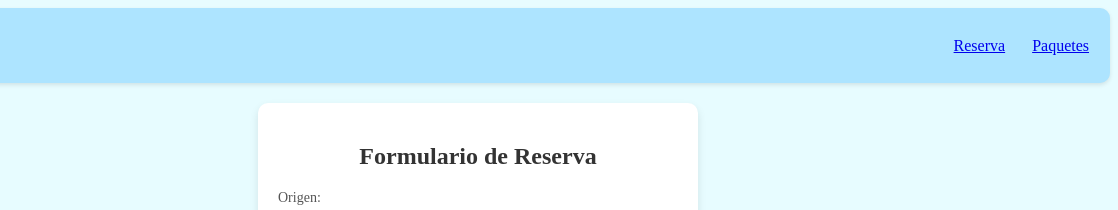
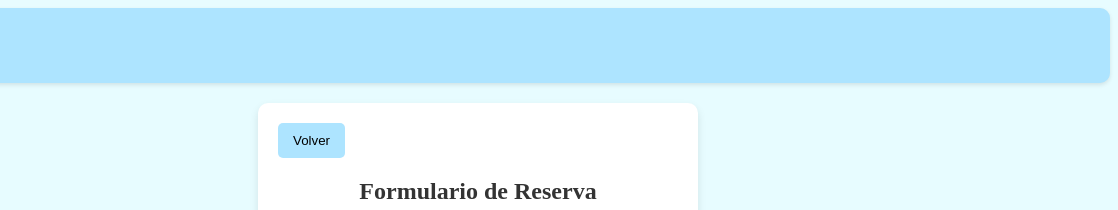
Before and after one commit to X5384X/Aerolinea, a plain HTML site: page formulario.html in a window 1280 px wide. Shown: the top 210 px of the page, 162-1280 px from the left. Drawn offline with Linux system fonts and the light colour scheme.

Commit message:
Ultimo Commit

```diff
--- a/Styles/formulario.css
+++ b/Styles/formulario.css
@@ -1,7 +1,6 @@
 main {
     display: flex;
     justify-content: center;
-    height: 100vh;
     background-color: #f0f0f0;
 
     .form1 {
@@ -12,6 +11,7 @@ main {
         padding: 20px;
         box-shadow: 0 4px 8px rgba(0, 0, 0, 0.1);
         width: 400px;
+        height: max-content;
     }
     .form1 h2 {
         margin-bottom: 20px;
@@ -50,6 +50,21 @@ main {
     .submit-btn:hover {
         background-color: #3538df;
     }
+
+    .volver {
+        background-color: #ade4ff;
+        color: black;
+        border: none;
+        padding: 10px 15px;
+        border-radius: 5px;
+        cursor: pointer;
+        transition: background-color 0.3s;
+        width: max-content;
+    }
+
+    .volver:hover {
+        background-color: #70cdfc;
+    }
 }
 
 @media (max-width: 600px){
--- a/Styles/global.css
+++ b/Styles/global.css
@@ -8,6 +8,7 @@ body{
     "nav"
     "main"
     "footer";
+    gap: 20px;
     nav{
         display: flex;
         grid-template: "logo-img opciones";
@@ -15,7 +16,6 @@ body{
         width: 100%;
         height: 75px;
         border-radius: 10px;
-        margin-bottom: 20px;
         box-shadow: 0 2px 4px rgba(0, 0, 0, 0.1);
         .logo-img{
             height: 75px;
@@ -41,10 +41,8 @@ body{
         text-align: center;
         padding: 10px;
         background-color: #ADE4FF;
-        margin-top: 20px;
         font-size: 14px;
         border-radius: 10px;
-        margin-top: 50px;
     }
 }
 @media (max-width: 600px){
--- a/Styles/paquete.css
+++ /dev/null
@@ -1,7 +0,0 @@
-main{
-
-}
-
-@media (max-width: 600px){
-
-}
--- a/Styles/recomendacion.css
+++ b/Styles/recomendacion.css
@@ -2,7 +2,7 @@ main {
     padding: 20px;
     display: flex;
     justify-content: center;
-    gap: 30px;
+    column-gap: 30px;
 }
 
 .detalle-vuelo {
--- a/formulario.html
+++ b/formulario.html
@@ -12,12 +12,11 @@
         <nav>
             <a href="index.html"><img class="logo-img" src="Images/logo_2.jpg" alt="logo provisorio"></a>
             <div class="opciones">
-                <a class="btn" href="#">Reserva</a>
-                <a class="btn" href="vista1.html">Paquetes</a>
             </div>
         </nav>
         <main>
             <form action="dispo.html" class="form1" method="get">
+                <button onclick="history.back()" class="volver" type="button">Volver</button>
                 <h2>Formulario de Reserva</h2>
                 <label for="origen">Origen:</label>
                 <input type="text" name="origen" id="origenBox" placeholder="Ciudad de origen" required>
```
Also changed, not shown: dispo.html (+1 -3 lines), index.html (+1 -2 lines), nuevayol.html (+1 -2 lines), paris.html (+1 -2 lines), tokio.html (+1 -2 lines), vista1.html (deleted, +0 -27 lines).
